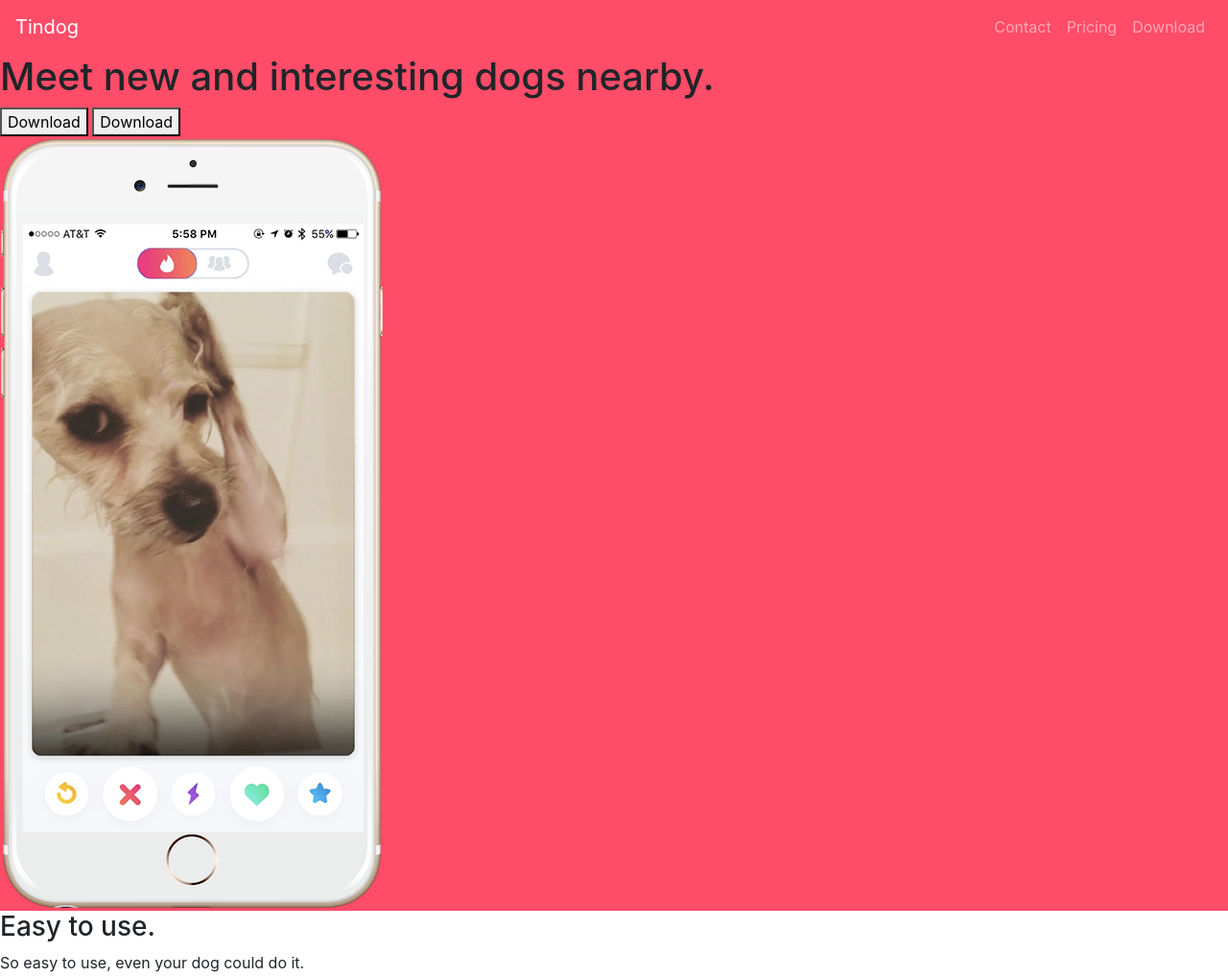
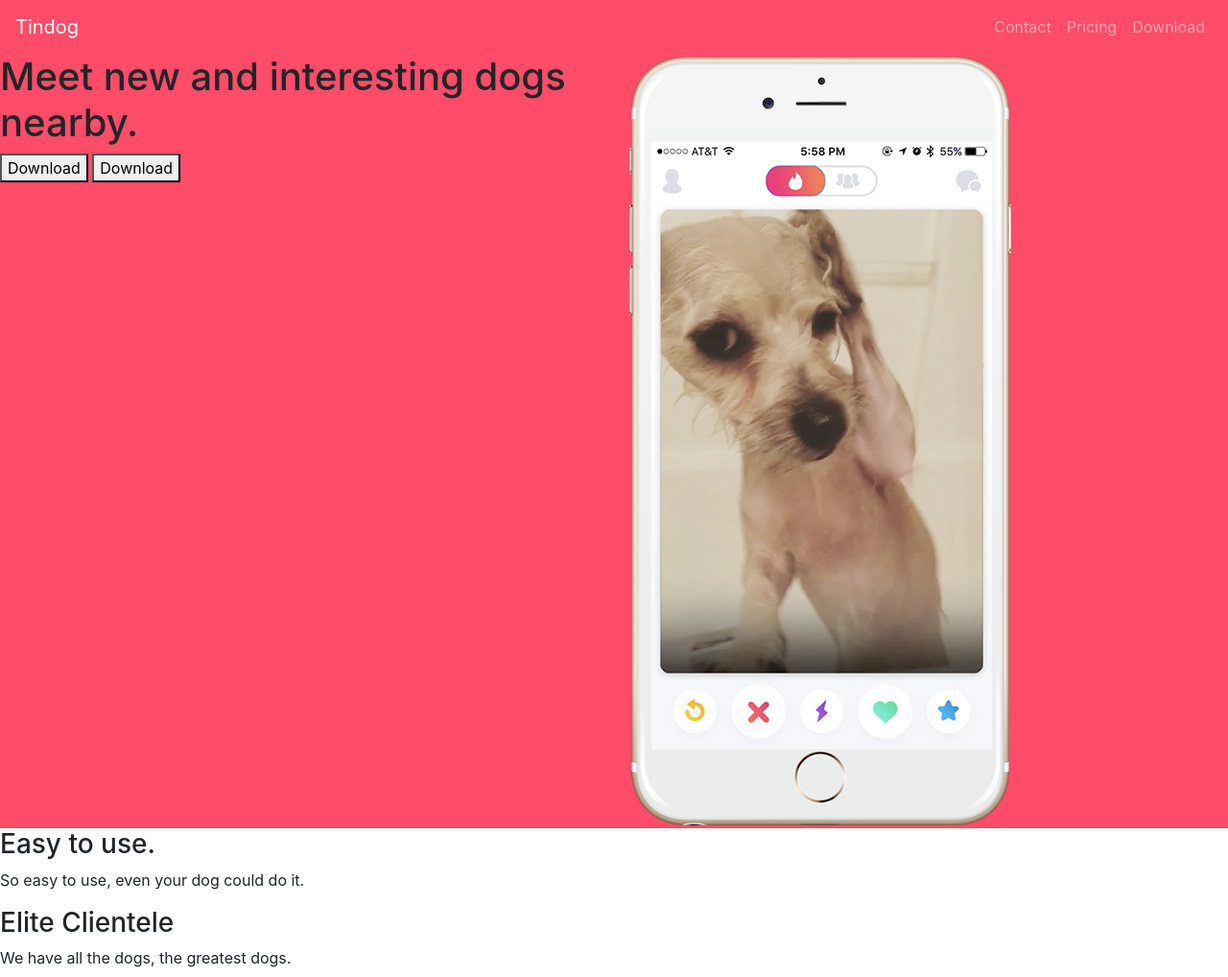
Before and after one commit to Im-Rakaa/TinDog, a plain HTML site: page TinDog-Start-master/index.html in a window 1280 px wide. Shown: the top 1018 px of the page at 96% size. Drawn offline with nearby package versions, Linux system fonts and the light colour scheme.

Commit message:
docs:font-family

```diff
--- a/TinDog-Start-master/css/styles.css
+++ b/TinDog-Start-master/css/styles.css
@@ -1,3 +1,13 @@
 #title {
     background-color: #ff4c68;
 }
+
+
+h1 {
+    font-family: 'Montserrat', sans-serif;
+    font-family: 'Ubuntu', sans-serif;
+    font-size: 3rem;
+    line-height: 1.5;
+
+
+}
--- a/TinDog-Start-master/index.html
+++ b/TinDog-Start-master/index.html
@@ -5,6 +5,10 @@
   <meta charset="utf-8">
   <title>TinDog</title>
   <link rel="stylesheet" href="css/styles.css">
+
+  <link rel="preconnect" href="https://fonts.gstatic.com">
+  <link href="https://fonts.googleapis.com/css2?family=Montserrat:wght@100;400;900&family=Ubuntu:wght@300;400;700&display=swap" rel="stylesheet">
+
   <link rel="stylesheet" href="https://maxcdn.bootstrapcdn.com/bootstrap/4.0.0/css/bootstrap.min.css"
     integrity="sha384-Gn5384xqQ1aoWXA+058RXPxPg6fy4IWvTNh0E263XmFcJlSAwiGgFAW/dAiS6JXm" crossorigin="anonymous">
 
@@ -27,7 +31,7 @@
 
     <nav class="navbar navbar-expand-lg navbar-dark">
       <a class="navbar-brand" href="">Tindog</a>
-      <button class="navbar-toggler" type="button" data-toggle="collapse" data-target="#navbarSupportedContent"
+      <button class="navbar-toggler " type="button" data-toggle="collapse" data-target="#navbarSupportedContent"
         aria-controls="navbarSupportedContent" aria-expanded="false" aria-label="Toggle navigation">
         <span class="navbar-toggler-icon"></span>
       </button>
@@ -49,14 +53,18 @@
 
 
     <!-- Title -->
+    <div class="row">
 
-    <div>
-      <h1>Meet new and interesting dogs nearby.</h1>
-      <button type="button">Download</button>
-      <button type="button">Download</button>
-    </div>
-    <div>
-      <img src="images/iphone6.png" alt="iphone-mockup">
+      <div class="col-lg-6">
+        <h1>Meet new and interesting dogs nearby.</h1>
+        <button type="button">Download</button>
+        <button type="button">Download</button>
+      </div>
+
+      <div class="col-lg-6">
+        <img src="images/iphone6.png" alt="iphone-mockup">
+      </div>
+
     </div>
 
   </section>
```
